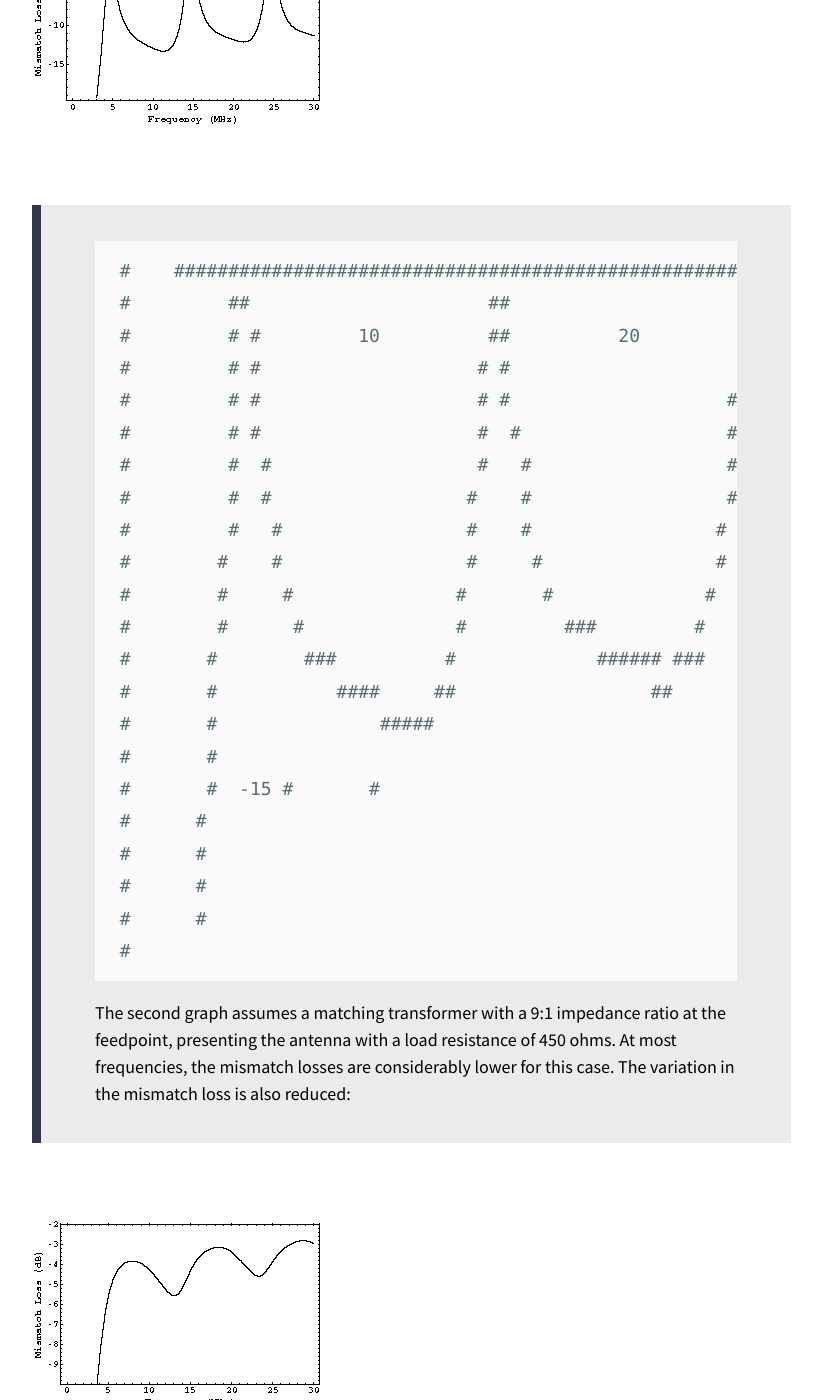
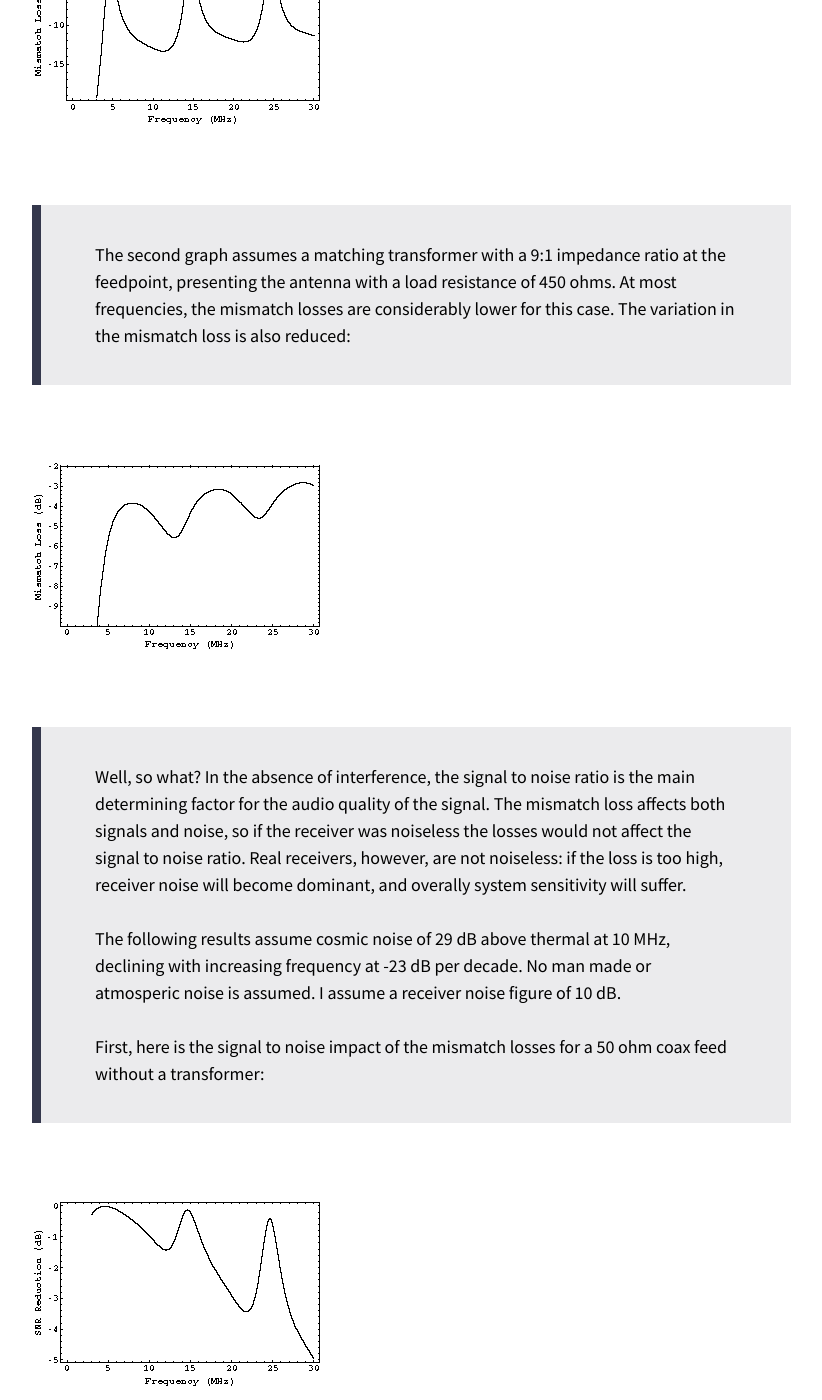
Before and after one commit to techn0mad/techn0mad.github.io, a Jekyll site: the page built from _posts/2005-09-15-antenna-guru.md, in a window 1280 px wide and 1400 px high, scrolled down 13506 px. Shown: the whole window, without its empty margins (343-1165 px from the left). Built offline with Jekyll 4.4.1, drawn with Linux system fonts in a browser that asks for light colours; nearby versions of some CDN libraries; comment, search, counter and statistics services are not loaded; some of the changed text lies outside the part shown.

Commit message:
Removing ASCII graphs from Doty post

```diff
--- a/_posts/2005-09-15-antenna-guru.md
+++ b/_posts/2005-09-15-antenna-guru.md
@@ -534,34 +534,6 @@
 ![50 ohm mismatch]({{ site.url }}{{ site.baseurl }}/assets/images/doty1.gif)
 
 >
->      #
->    ###########################################################################
->      #         ##                      ##                     ##
->      #         # #         10          ##          20         ##          30
->      #         # #                    # #                     # #
->      #         # #                    # #                    #  #
->      #         # #                    #  #                   #   #
->   -5 #         # #                    #  #                   #   #
->      #         #  #                   #   #                  #   #
->      #         #  #                  #    #                  #   #
->      #         #   #                 #    #                 #     #
->      #        #    #                 #     #                #      #
->      #        #     #               #       #              #       #
->  -10 #        #      #              #       ##             #        ##
->      #        #      #              #         ###         #           ####
->      #       #        ###          #             ###### ###               ##
->      #       #           ####     ##                  ##
->      #       #               #####
->      #       #
->      #       #
->  -15 #       #
->      #      #
->      #      #
->      #      #
->      #      #
->      #
->
->
 > The second graph assumes a matching transformer with a 9:1 impedance
 > ratio at the feedpoint, presenting the antenna with a load resistance
 > of 450 ohms. At most frequencies, the mismatch losses are considerably
@@ -570,33 +542,6 @@
 
 ![450 ohm mismatch]({{ site.url }}{{ site.baseurl }}/assets/images/doty2.gif)
 
->
->     #
->     #                                                                #######
->  -3 #                                         ####                 ##
->     #                                       ##    ##             ##
->     #                                     ##        #           #
->     #                #####               #           ##        #
->  -4 #              ##     ##            #              #      #
->     #             #         #          #                ##   ##
->     #             #          #         #                  ####
->     #            #            #       #
->  -5 #           #              #      #
->     #           #               ##   #
->     #           #                ####
->     #           #
->  -6 #          #
->     #          #
->     #          #
->     #         #
->     #         #
->  -7 #         #
->     #         #
->     #         #
->   ############################################################################
->     #         #
->     #        #  5          10          15         20          25          30
->     #        #
 >
 > Well, so what? In the absence of interference, the signal to noise
 > ratio is the main determining factor for the audio quality of the
@@ -617,69 +562,15 @@
 ![50 ohm SNR losses]({{ site.url }}{{ site.baseurl }}/assets/images/doty3.gif)
 
 >
->     #
->   ############################################################################
->     #      ##      ##                ####
->     #           5    ##    10        # 15         20          ##          30
->     #                  ###          #    #                   ###
->     #                     ##       #      #                  #  #
->  -1 #                       #      #      #                  #  #
->     #                        ######        #                #   #
->     #                           ##          #               #    #
->     #                                        #              #    #
->     #                                         #            #      #
->  -2 #                                          #           #      #
->     #                                           #          #      #
->     #                                            ##       #        #
->     #                                              #      #        #
->     #                                               #     #        #
->  -3 #                                                ##  ##         #
->     #                                                 ####          #
->     #                                                                #
->     #                                                                 #
->     #                                                                  #
->  -4 #                                                                  #
->     #                                                                   #
->     #                                                                    ##
->     #                                                                      #
->  -5 #
->
->
 > Losses in signal to noise of 3-5 dB are likely to be noticeable.
 > The largest impact is in the quiet bands above 15 MHz.
 >
 > On the other hand: the loss in signal to noise with a 450 ohm feed
 > is much smaller:
 >
+
 ![450 ohm SNR losses]({{ site.url }}{{ site.baseurl }}/assets/images/doty4.gif)
->
->       #
->     ##########################################################################
->       #      ###########
->       #          5      ####10          15         20          25         30
->       #                     ##
->  -0.2 #                       ###
->       #                          ##
->       #                            #
->       #                             ##########
->  -0.4 #                                       ###
->       #                                          #
->       #                                           ###
->       #                                              #
->  -0.6 #                                              #
->       #                                               #
->       #                                                #
->       #                                                 #
->  -0.8 #                                                  #
->       #                                                   #
->       #                                                   ##     ###
->       #                                                     #####   ###
->    -1 #                                                      ##        ###
->       #                                                                   #
->       #                                                                    #
->       #                                                                    #
->  -1.2
->
+
 >
 > You are unlikely to be able to notice losses in signal to noise in
 > this range.
```
